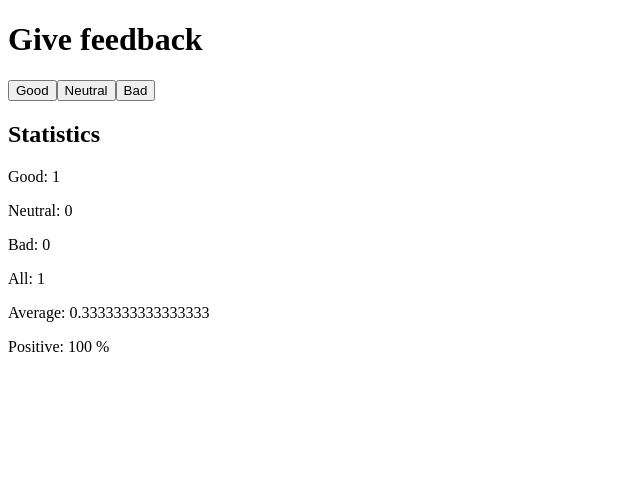
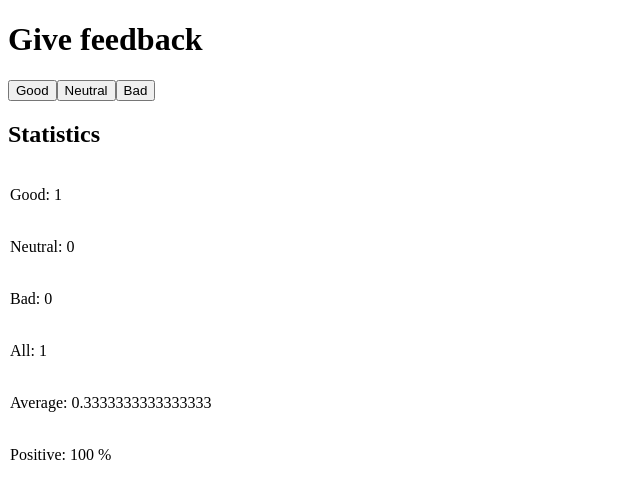
Before and after one commit to zishanx/Helsinki, a React (Vite) app in the folder part1/part1/: page / in a window 1280 px wide. Both pictures are taken after a click on the button "Good". Shown: the top 498 px of the page, without its empty margins (0-640 px from the left). Built offline with nearby package versions, Linux system fonts and the light colour scheme.

Commit message:
Done with 1.11

```diff
--- a/part1/part1/src/App.jsx
+++ b/part1/part1/src/App.jsx
@@ -19,12 +19,28 @@ const Statistic = ({ good, neutral, bad, total, }) => {
   return (
     <div>
       <h2>Statistics</h2>
+      <table>
+        <tbody>
+          <tr>
             <StatisticLine text="Good" value={good} />
+          </tr>
+          <tr>
             <StatisticLine text="Neutral" value={neutral} />
+          </tr>
+          <tr>
             <StatisticLine text="Bad" value={bad} />
+          </tr>
+          <tr>
             <StatisticLine text="All" value={total} />
+          </tr>
+          <tr>
             <StatisticLine text="Average" value={total / 3} />
+          </tr>
+          <tr>
             <StatisticLine text="Positive" value={`${good / total * 100} %`} />
+          </tr>
+        </tbody>
+      </table>
     </div>
   )
 }
```
Lines whose indentation alone changed are shown as unchanged.
